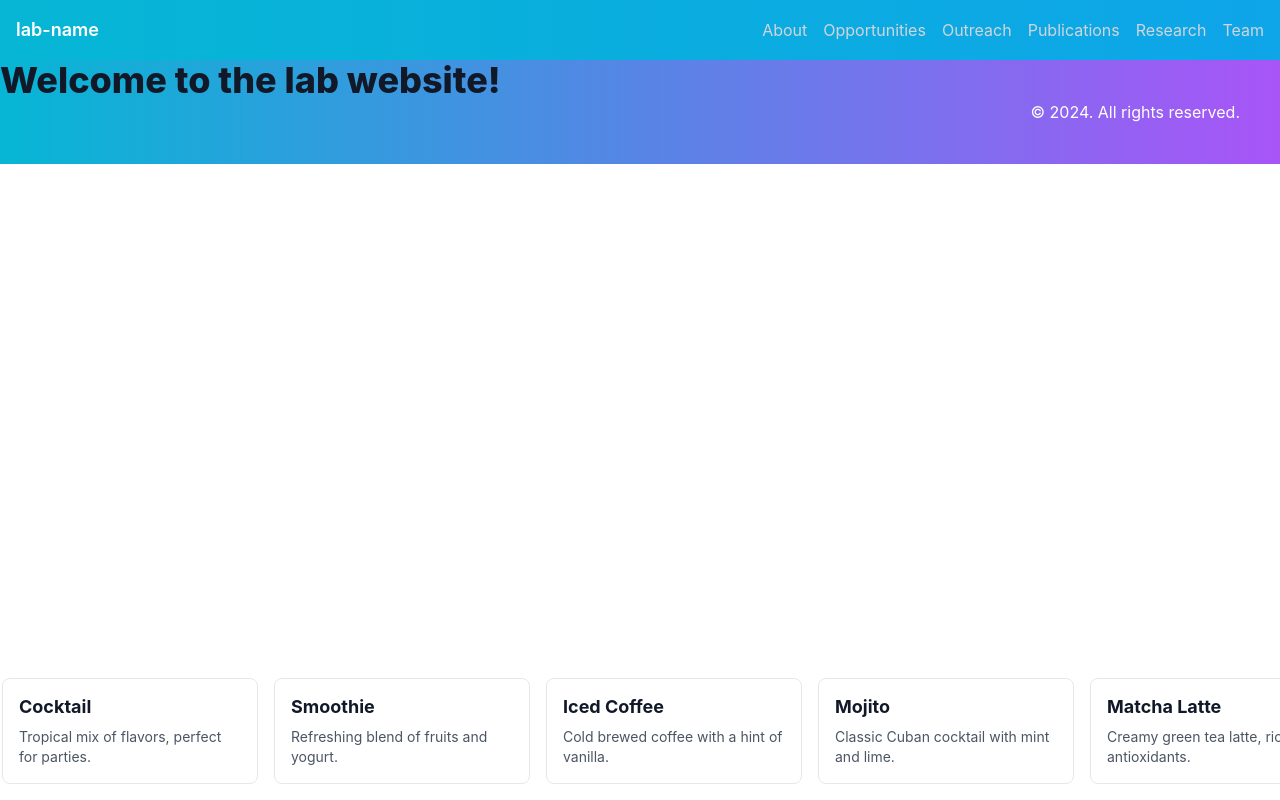
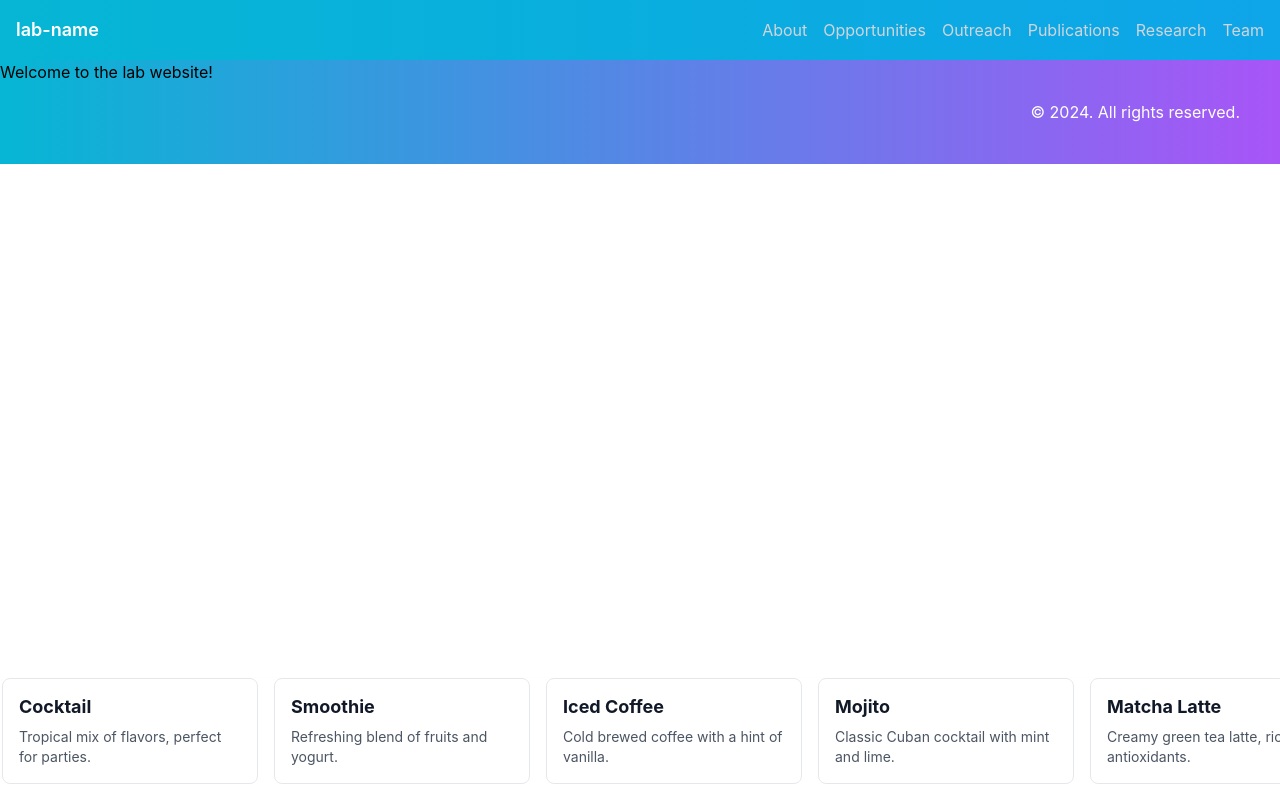
Before and after one commit to shivpatel03/lab-website, a React (Create React App) app: page / in a window 1280 px wide. Built offline with nearby package versions, Linux system fonts and the light colour scheme.

Commit message:
Bug fixes

```diff
--- a/package.json
+++ b/package.json
@@ -37,6 +37,6 @@
     ]
   },
   "devDependencies": {
-    "tailwindcss": "^3.4.3"
+    "tailwindcss": "^3.4.4"
   }
 }
--- a/tailwind.config.js
+++ b/tailwind.config.js
@@ -11,6 +11,5 @@ module.exports = {
     },
   },
   plugins: [
-    require('@tailwindcss/typography')
   ],
 }
```
Also changed, not shown: src/postcss.config.js (renamed from postcss.config.js), 1 other file (tests, documents, lock files or other folders).
